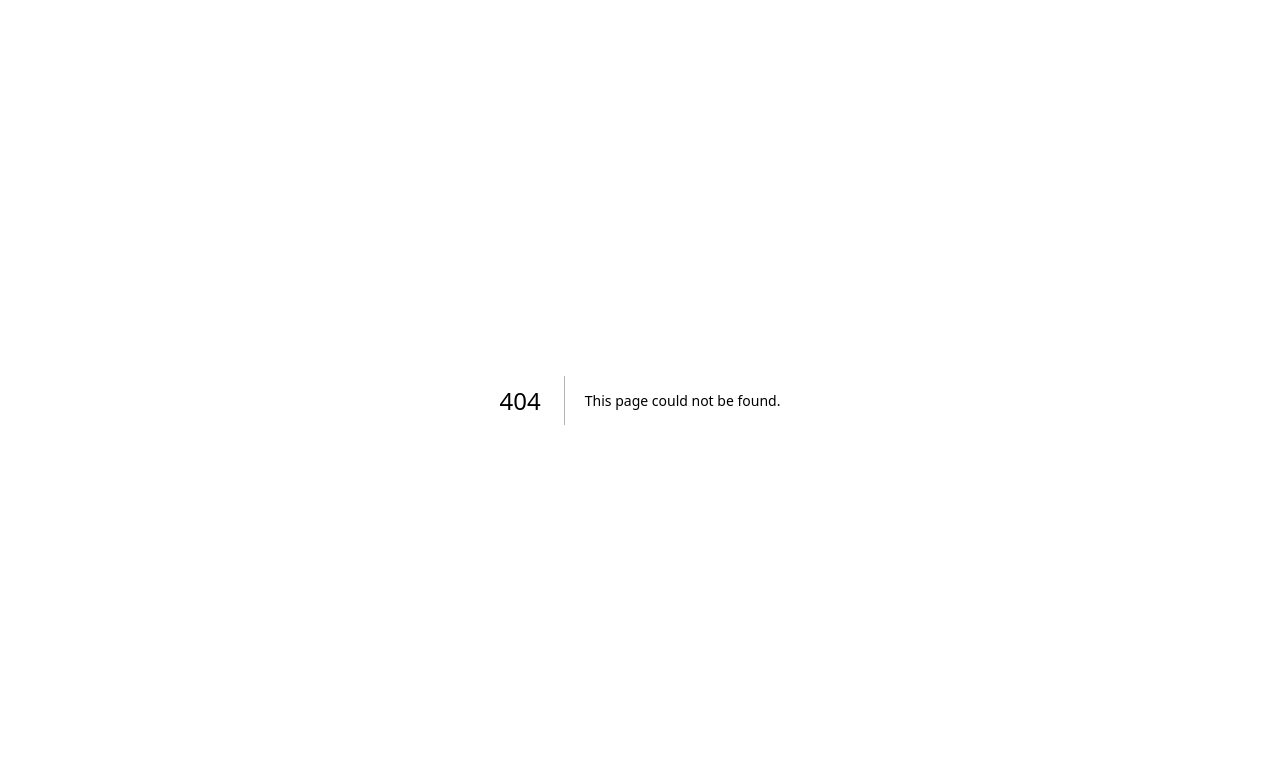
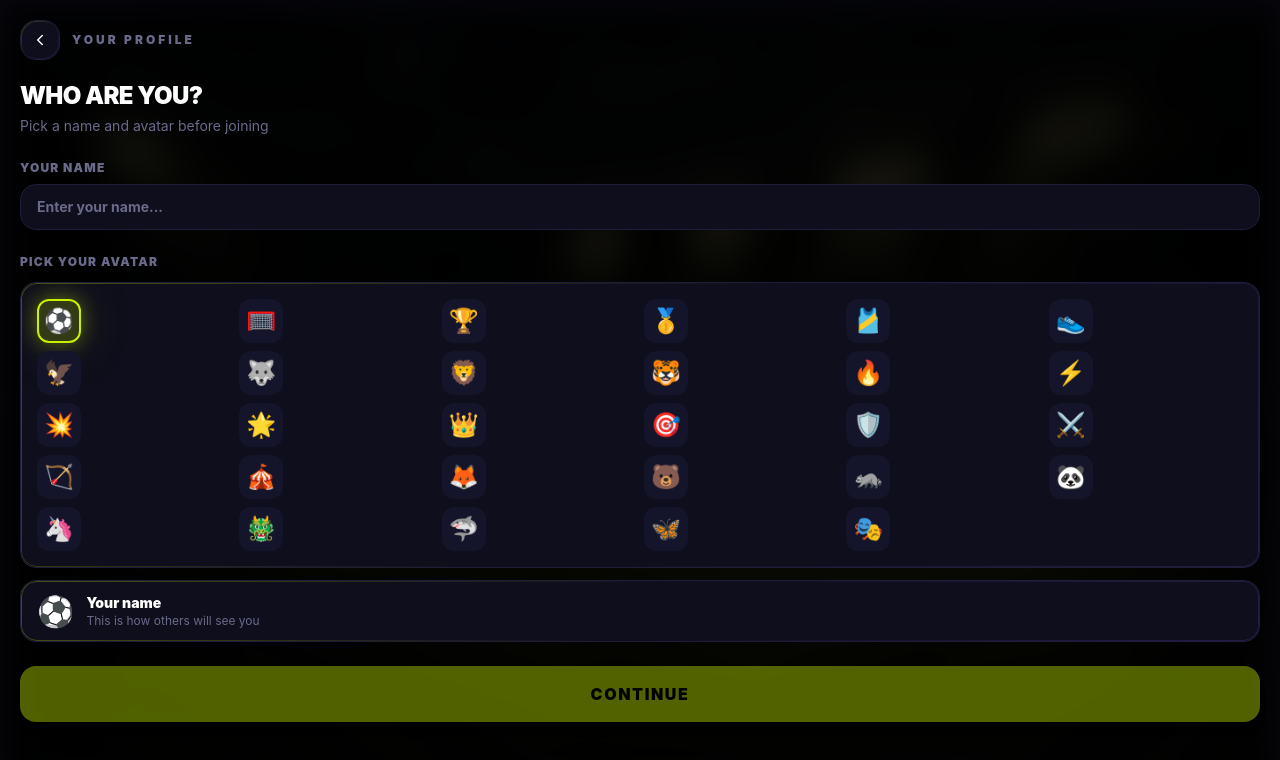
Before and after one commit to jdmc2504-sketch/false9, a Next.js app: page /online in a window 1280 px wide. Before the commit this address had no page. Shown: the top 760 px of the page. Built offline with nearby package versions, Linux system fonts and the light colour scheme.

Commit message:
Create online page.tsx
Patch Update 0.1.3

```diff
--- /dev/null
+++ b/src/app/online/page.tsx
@@ -0,0 +1,221 @@
+"use client";
+
+import { useState } from "react";
+import { useRouter } from "next/navigation";
+import { motion, AnimatePresence } from "framer-motion";
+import { ChevronLeft } from "lucide-react";
+import { Button } from "@/components/ui/button";
+import { AvatarPicker } from "@/components/online/avatar-picker";
+import { createRoom, joinRoomByCode, addPlayer, generateId } from "@/lib/room";
+
+type Step = "profile" | "action";
+
+export default function OnlinePage() {
+  const router = useRouter();
+  const [step, setStep] = useState<Step>("profile");
+  const [name, setName] = useState("");
+  const [avatar, setAvatar] = useState("⚽");
+  const [joinCode, setJoinCode] = useState("");
+  const [error, setError] = useState<string | null>(null);
+  const [loading, setLoading] = useState(false);
+
+  async function handleCreate() {
+    if (!name.trim()) return;
+    setLoading(true);
+    setError(null);
+    try {
+      const playerId = generateId();
+      const { roomId, code } = await createRoom(playerId);
+      await addPlayer({ playerId, roomId, name: name.trim(), avatar, isHost: true });
+      // Store player info in sessionStorage
+      sessionStorage.setItem("online_player_id", playerId);
+      sessionStorage.setItem("online_player_name", name.trim());
+      sessionStorage.setItem("online_player_avatar", avatar);
+      sessionStorage.setItem("online_room_id", roomId);
+      sessionStorage.setItem("online_room_code", code);
+      sessionStorage.setItem("online_is_host", "true");
+      router.push("/online/lobby");
+    } catch (e: unknown) {
+      setError(e instanceof Error ? e.message : "Something went wrong");
+    } finally {
+      setLoading(false);
+    }
+  }
+
+  async function handleJoin() {
+    if (!name.trim() || !joinCode.trim()) return;
+    setLoading(true);
+    setError(null);
+    try {
+      const roomId = await joinRoomByCode(joinCode.trim());
+      const playerId = generateId();
+      await addPlayer({ playerId, roomId, name: name.trim(), avatar, isHost: false });
+      sessionStorage.setItem("online_player_id", playerId);
+      sessionStorage.setItem("online_player_name", name.trim());
+      sessionStorage.setItem("online_player_avatar", avatar);
+      sessionStorage.setItem("online_room_id", roomId);
+      sessionStorage.setItem("online_is_host", "false");
+      router.push("/online/lobby");
+    } catch (e: unknown) {
+      setError(e instanceof Error ? e.message : "Something went wrong");
+    } finally {
+      setLoading(false);
+    }
+  }
+
+  return (
+    <main className="flex-1 flex flex-col hud-bg safe-top safe-bottom">
+      {/* Header */}
+      <div className="flex items-center gap-3 p-5">
+        <motion.button
+          whileTap={{ scale: 0.88 }}
+          onClick={() => step === "action" ? setStep("profile") : router.push("/")}
+          className="neon-card w-10 h-10 rounded-xl flex items-center justify-center"
+        >
+          <ChevronLeft size={18} />
+        </motion.button>
+        <p className="text-xs font-black uppercase tracking-[0.25em] text-muted">
+          {step === "profile" ? "Your Profile" : "Join or Create"}
+        </p>
+      </div>
+
+      <div className="flex-1 overflow-y-auto px-5 pb-6 no-scrollbar">
+        <AnimatePresence mode="wait">
+
+          {/* Step 1 — Profile */}
+          {step === "profile" && (
+            <motion.div
+              key="profile"
+              initial={{ opacity: 0, x: 24 }}
+              animate={{ opacity: 1, x: 0 }}
+              exit={{ opacity: 0, x: -24 }}
+              className="flex flex-col gap-6"
+            >
+              <div>
+                <h2 className="text-2xl font-black uppercase tracking-tight mb-1">
+                  Who are you?
+                </h2>
+                <p className="text-sm text-muted">Pick a name and avatar before joining</p>
+              </div>
+
+              {/* Name input */}
+              <div className="flex flex-col gap-2">
+                <label className="text-xs font-black uppercase tracking-widest text-muted">
+                  Your name
+                </label>
+                <input
+                  type="text"
+                  value={name}
+                  onChange={(e) => setName(e.target.value)}
+                  maxLength={16}
+                  placeholder="Enter your name..."
+                  className="neon-card px-4 py-3 text-sm font-bold bg-transparent outline-none placeholder:text-muted w-full"
+                />
+              </div>
+
+              {/* Avatar picker */}
+              <div className="flex flex-col gap-3">
+                <label className="text-xs font-black uppercase tracking-widest text-muted">
+                  Pick your avatar
+                </label>
+                <div className="neon-card p-4">
+                  <AvatarPicker selected={avatar} onSelect={setAvatar} />
+                </div>
+                <div className="flex items-center gap-3 neon-card px-4 py-3">
+                  <span className="text-3xl">{avatar}</span>
+                  <div>
+                    <p className="text-sm font-black">{name || "Your name"}</p>
+                    <p className="text-xs text-muted">This is how others will see you</p>
+                  </div>
+                </div>
+              </div>
+
+              <Button
+                size="lg"
+                className="w-full"
+                disabled={!name.trim()}
+                onClick={() => setStep("action")}
+              >
+                Continue
+              </Button>
+            </motion.div>
+          )}
+
+          {/* Step 2 — Create or Join */}
+          {step === "action" && (
+            <motion.div
+              key="action"
+              initial={{ opacity: 0, x: 24 }}
+              animate={{ opacity: 1, x: 0 }}
+              exit={{ opacity: 0, x: -24 }}
+              className="flex flex-col gap-4"
+            >
+              <div>
+                <h2 className="text-2xl font-black uppercase tracking-tight mb-1">
+                  Create or Join
+                </h2>
+                <p className="text-sm text-muted">Start a new room or enter a code</p>
+              </div>
+
+              {/* Create room */}
+              <div className="neon-card p-4 flex flex-col gap-3">
+                <div>
+                  <p className="text-sm font-black uppercase tracking-wide">Create Room</p>
+                  <p className="text-xs text-muted mt-0.5">
+                    You'll be the host and pick the game settings
+                  </p>
+                </div>
+                <Button
+                  size="lg"
+                  className="w-full"
+                  onClick={handleCreate}
+                  disabled={loading}
+                >
+                  {loading ? "Creating..." : "Create Room"}
+                </Button>
+              </div>
+
+              {/* Divider */}
+              <div className="flex items-center gap-3">
+                <div className="flex-1 h-px bg-border" />
+                <span className="text-xs font-bold text-muted uppercase tracking-widest">or</span>
+                <div className="flex-1 h-px bg-border" />
+              </div>
+
+              {/* Join room */}
+              <div className="neon-card p-4 flex flex-col gap-3">
+                <div>
+                  <p className="text-sm font-black uppercase tracking-wide">Join Room</p>
+                  <p className="text-xs text-muted mt-0.5">
+                    Enter the 4-character code from the host
+                  </p>
+                </div>
+                <input
+                  type="text"
+                  value={joinCode}
+                  onChange={(e) => setJoinCode(e.target.value.toUpperCase())}
+                  maxLength={4}
+                  placeholder="e.g. X4K9"
+                  className="neon-card px-4 py-3 text-2xl font-black text-center tracking-[0.5em] bg-transparent outline-none placeholder:text-muted placeholder:tracking-widest w-full uppercase"
+                />
+                <Button
+                  size="lg"
+                  variant="secondary"
+                  className="w-full"
+                  onClick={handleJoin}
+                  disabled={loading || joinCode.length < 4}
+                >
+                  {loading ? "Joining..." : "Join Room"}
+                </Button>
+              </div>
+
+              {error && (
+                <p className="text-danger text-sm font-bold text-center">{error}</p>
+              )}
+            </motion.div>
+          )}
+        </AnimatePresence>
+      </div>
+    </main>
+  );
+}
```
